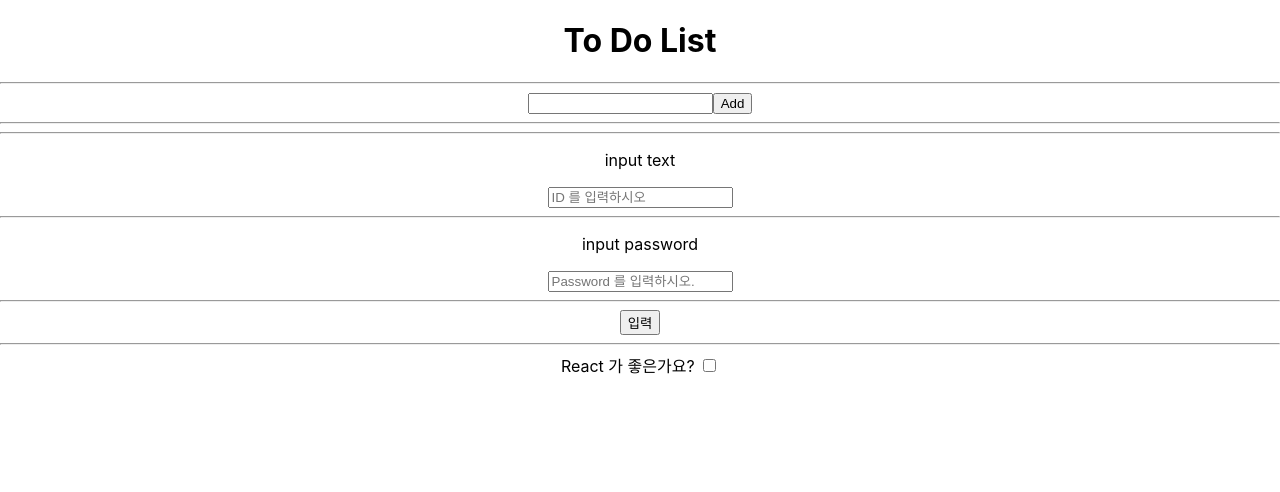
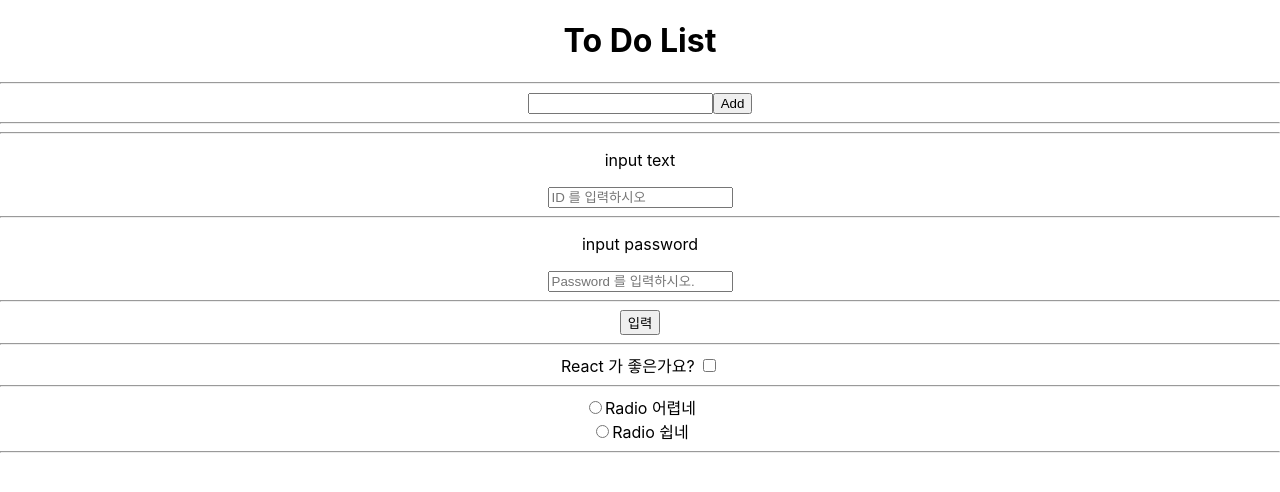
Before and after one commit to bigveloper/react_ToDoList, a React (Create React App) app: page / in a window 1280 px wide. Shown: the top 492 px of the page. Built offline with nearby package versions, Linux system fonts and the light colour scheme.

Commit message:
input radio

```diff
--- a/src/App.js
+++ b/src/App.js
@@ -8,6 +8,7 @@ function App() {
     const [inputId, setInputId] = useState('');
     const [inputPd, setInputPd] = useState('');
     const [isChecked, setIsChecked] = useState(false);
+    const [isRadio, setIsRadio] = useState(false);
 
     // Event
     const onChange = (e) => setValue(e.target.value);
@@ -62,6 +63,11 @@ function App() {
         setIsChecked(!isChecked);
     };
 
+    const clickOnRadio = (index) => {
+        console.log(!isRadio);
+        setIsRadio(!isRadio);
+    };
+
     // JSX
     return (
         <div className="App">
@@ -89,6 +95,13 @@ function App() {
             </button>
             <hr />
             React 가 좋은가요? <input type="checkbox" checked={isChecked} onChange={checkOnChange} />
+            <hr />
+            <input type="radio" id="radio" checked={isRadio} onClick={() => clickOnRadio()} />
+            <label htmlFor="radio">Radio 어렵네</label>
+            <br />
+            <input type="radio" id="radio2" checked={isRadio} onClick={() => clickOnRadio()} />
+            <label htmlFor="radio2">Radio 쉽네</label>
+            <hr />
         </div>
     );
 }
```
